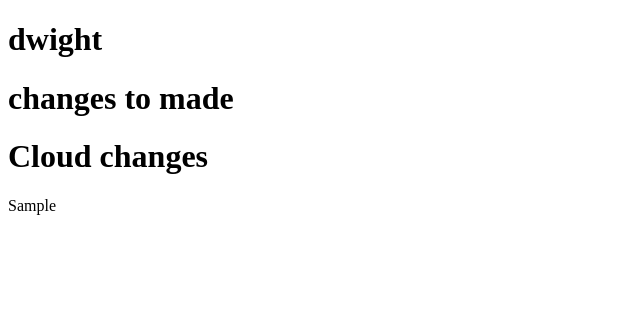
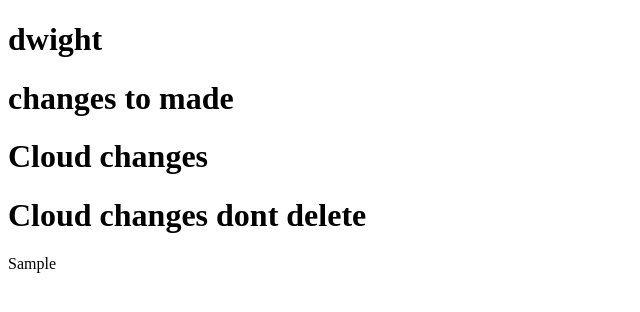
Before and after one commit to dhanss30/sample, a plain HTML site: page index.html in a window 1280 px wide. Shown: the whole page, without its empty margins (0-640 px from the left). Drawn offline with Linux system fonts and the light colour scheme.

Commit message:
feat: dont delete cloud

```diff
--- a/index.html
+++ b/index.html
@@ -7,6 +7,7 @@
     <h1>dwight</h1>
     <h1>changes to made</h1>
     <h1>Cloud changes</h1>
+    <h1>Cloud changes dont delete</h1>
     <p>Sample</p>
   </body>
   </html>
```
